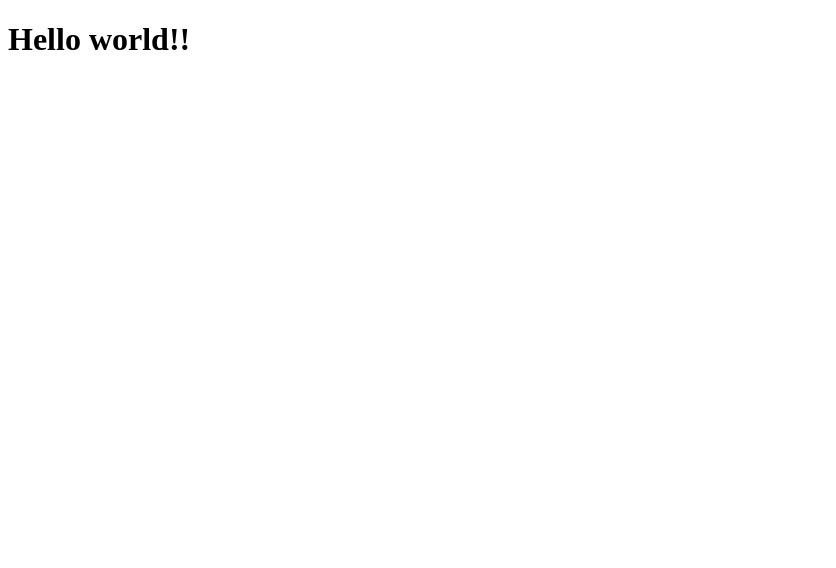
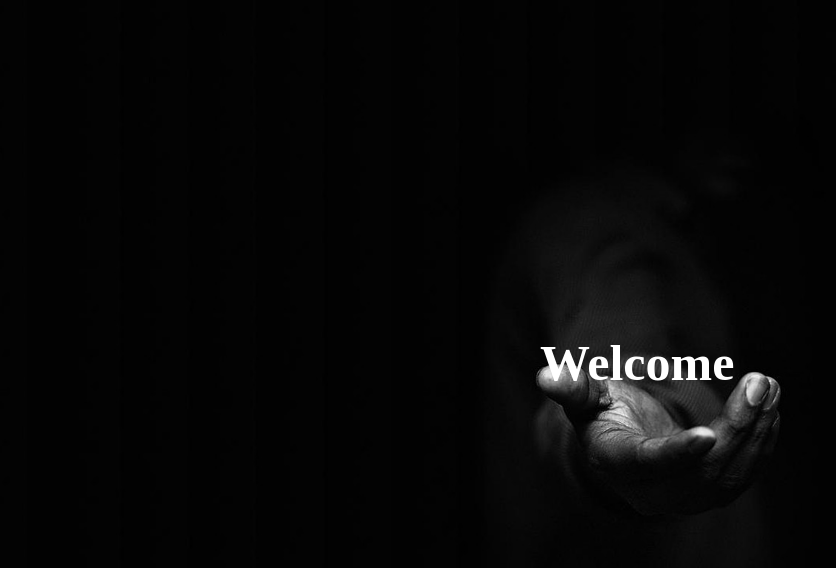
Before and after one commit to Roy-05/React-Trial, a React app in the folder app/: page / in a window 1280 px wide. Shown: the whole page, without its empty margins (0-836 px from the left). Built offline with nearby package versions, Linux system fonts and the light colour scheme.

Commit message:
Add background image and create div for Title

```diff
--- a/app/package.json
+++ b/app/package.json
@@ -17,7 +17,7 @@
   "bugs": {
     "url": "https://github.com/Roy-05/personal/issues"
   },
-  "homepage": "https://github.com/Roy-05/personal#readme",
+  "homepage": "https://roy-05.github.io/personal/",
   "dependencies": {
     "react": "^16.8.6",
     "react-dom": "^16.8.6"
--- /dev/null
+++ b/app/src/css/Home.css
@@ -0,0 +1,16 @@
+.center-div
+{
+  position: absolute;
+  margin: auto;
+  top: 0;
+  right: 0;
+  bottom: 0;
+  left: 0;
+  width: 100px;
+  height: 100px;
+}
+
+#h1
+{
+    color: aliceblue
+}
--- a/app/src/index.html
+++ b/app/src/index.html
@@ -4,7 +4,24 @@
         <meta charset="UTF-8">
         <meta name="viewport" content="width=device-width, initial-scale=1.0">
         <meta http-equiv="X-UA-Compatible" content="ie=edge">
-     <title>Hello World</title>
+        <title>I am Me</title>
+        <style>
+            body, html {
+                background: url(src/img/hom1.jpg) no-repeat center center fixed;
+                -webkit-background-size: cover;
+                -moz-background-size: cover;
+                -o-background-size: cover;
+                background-size: cover;
+            }
+            /*
+            #root {
+
+                height: 100%;
+                background-position: center;
+                background-repeat: no-repeat;
+                background-size: cover;
+            }*/
+        </style>
     </head>
     <body>
         <div id="root"></div>
--- a/app/src/index.js
+++ b/app/src/index.js
@@ -1,9 +1,27 @@
 import React from 'react';
 import ReactDOM from 'react-dom';
+//import './css/Home.css';
 
-const App = () => (
-    <div>
-      <h1>Hello world!!</h1>
+
+const divStyle = {
+  position: 'absolute',
+  margin: 'auto',
+  top: 0,
+  right: 0,
+  bottom: 0,
+  left: 0,
+  width: '200px',
+  height: '200px',
+};
+
+const h1Style  = {
+  color: 'white',
+  font: 'Verdana',
+  fontSize: '50px'
+}
+const Home = () => (
+    <div style = {divStyle}>
+      <h1 style = {h1Style}>Welcome</h1>
     </div>
     )
-ReactDOM.render(<App/>, document.getElementById('root'));
+ReactDOM.render(<Home/>, document.getElementById('root'));
```
Also changed, not shown: app/src/img/hom1.jpg (added), app/src/img/home1.png (added), app/src/img/home2.png (added). Lines whose indentation alone changed are shown as unchanged.
